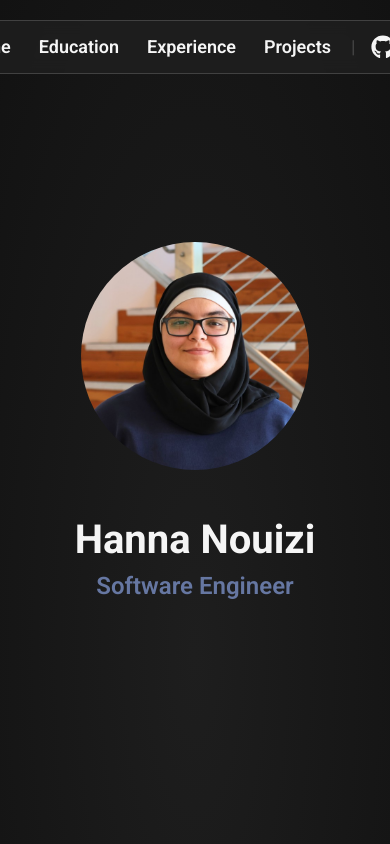
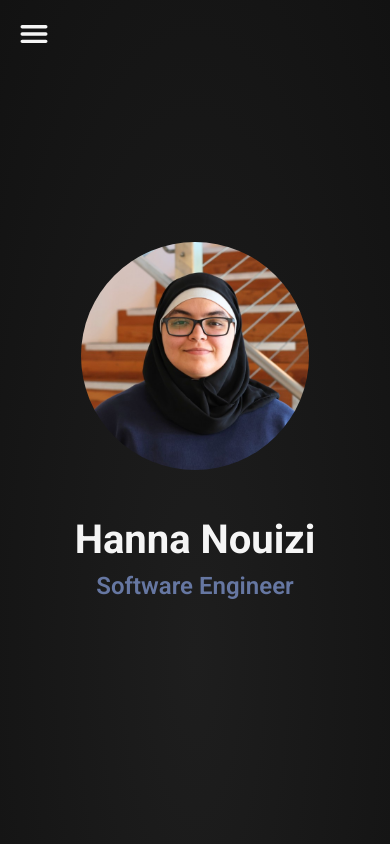
Before and after one commit to hnouizi/hnouizi.github.io, a React (Vite) app: page / in a window 390 px wide. Shown: the top 844 px of the page. Built offline with nearby package versions, Linux system fonts and the light colour scheme.

Commit message:
Fix header and sidebar (#7)

```diff
--- a/src/App.tsx
+++ b/src/App.tsx
@@ -1,17 +1,20 @@
 import "./App.css";
 import Header from "./components/Header";
-//import Sidebar from "./components/Sidebar";
+import Sidebar from "./components/Sidebar";
 import Home from "./components/Home";
 //import Education from "./components/Education";
-//import { useMediaQuery } from "react-responsive";
 import Experience from "./components/Experience";
+import { useMediaQuery } from "react-responsive";
 
 const App = () => {
-	//const isSmallScreen = useMediaQuery({query: '(max-width: 700px)'});
+	const isSmallScreen = useMediaQuery({query: '(max-width: 639px)'});
 
 	return (
-		<div className="relative flex flex-col items-center bg-radial from-darkgray-95 to-darkgray-100">
-			<Header/>
+		<div className="relative flex flex-col sm:items-center bg-radial from-darkgray-95 to-darkgray-100">
+			{isSmallScreen
+				? <Sidebar/>
+				: <Header/>
+			}
 			<div className="max-sm:w-full max-sm:px-6 sm:w-156">
 				<Home/>
 				<Experience/>
--- a/src/components/Sidebar.tsx
+++ b/src/components/Sidebar.tsx
@@ -1,12 +1,22 @@
-import { useState } from "react";
+import { useEffect, useState } from "react";
 import { IoClose, IoMenu } from "react-icons/io5";
 
 const Sidebar = () => {
     const tabs = ["Home", "Education", "Experience", "Projects"];
     const [ isExpanded, setIsExpanded ] = useState<boolean>(false);
 
+    useEffect(() => {
+        if (isExpanded) {
+            document.body.classList.add("overflow-y-hidden");
+        }
+        else {
+            document.body.classList.remove("overflow-y-hidden");
+        }
+    }, [isExpanded])
+
     return (
         <>
+            {/* sidebar */}
             <div className={`absolute fixed h-screen w-1/3 min-w-40 flex flex-col gap-5 pl-6 bg-darkgray-100 text-lg font-medium z-1 transition-transform duration-400 ${isExpanded ? "translate-x-0" : "-translate-x-full"}`}>
                 <div className="w-full flex justify-end pt-3 pr-3">
                     <button
@@ -24,7 +34,11 @@ const Sidebar = () => {
                     </div>
                 ))}
             </div>
-            <div className={`absolute fixed w-screen h-screen bg-neutral-100/5 transition-opacity duration-400 ${isExpanded ? "opacity-100" : "opacity-0"}`}/>
+            {/* bg overlay */}
+            {isExpanded && (
+                <div className="absolute fixed w-screen h-screen bg-neutral-100/3"/>
+            )}
+            {/* open sidebar button */}
             <div className="absolute">
                 <button
                     className="ml-4 mt-4 text-4xl"
```
